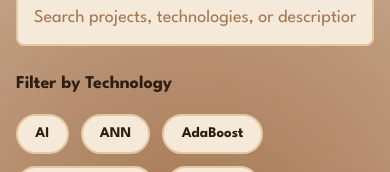
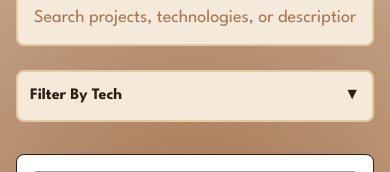
Before and after one commit to ShubhG7/shubhgupta.github.io, a Next.js app: page /projects in a window 390 px wide. Shown: the part 170-342 px from the top of the page. Built offline with nearby package versions, Linux system fonts and the light colour scheme; grey boxes are pictures that could not be loaded.

Commit message:
Improves Mobile UI by adding a mobile filter by tech button

```diff
--- a/src/app/projects/page.tsx
+++ b/src/app/projects/page.tsx
@@ -40,6 +40,7 @@ const ProjectsPage = () => {
   const [selectedTags, setSelectedTags] = useState<string[]>([]);
   const [hoveredTag, setHoveredTag] = useState<string | null>(null);
   const [searchTerm, setSearchTerm] = useState('');
+  const [isFilterOpen, setIsFilterOpen] = useState(false);
 
   // Filter projects based on selected tags and search term
   const filteredProjects = useMemo(() => {
@@ -96,7 +97,22 @@ const ProjectsPage = () => {
 
       {/* Filter UI */}
       <div className="mb-8 relative z-10">
-        <div className="flex items-center justify-between mb-4">
+        {/* Mobile Filter Toggle Button */}
+        <div className="md:hidden mb-4">
+          <button
+            onClick={() => setIsFilterOpen(!isFilterOpen)}
+            className="w-full flex items-center justify-between p-3 bg-[#f5e9da] rounded-lg border-2 border-[#e2c9a0] hover:bg-[#e2c9a0] transition-colors duration-200"
+            style={{ color: '#2d1e13', fontFamily: 'var(--font-league-spartan), Arial, Helvetica, sans-serif' }}
+          >
+            <span className="font-semibold">Filter By Tech</span>
+            <span className={`transform transition-transform duration-200 ${isFilterOpen ? 'rotate-180' : ''}`}>
+              ▼
+            </span>
+          </button>
+        </div>
+
+        {/* Desktop Filter Header */}
+        <div className="hidden md:flex items-center justify-between mb-4">
           <h2 className="text-lg font-semibold" style={{ color: 'var(--text-main)', fontFamily: 'var(--font-league-spartan), Arial, Helvetica, sans-serif' }}>Filter by Technology</h2>
           {selectedTags.length > 0 && (
             <button
@@ -109,6 +125,8 @@ const ProjectsPage = () => {
           )}
         </div>
 
+        {/* Filter Content - Hidden on mobile when closed */}
+        <div className={`${isFilterOpen ? 'block' : 'hidden'} md:block transition-all duration-200`}>
           <div className="w-full flex flex-wrap gap-2 justify-start mb-4" style={{ fontSize: '0.924rem' }}>
           {allTechStack.map((tag) => {
             const isSelected = selectedTags.includes(tag);
@@ -165,6 +183,7 @@ const ProjectsPage = () => {
               )}
             </div>
           )}
+        </div>
       </div>
 
       {/* Projects Grid */}
```
Lines whose indentation alone changed are shown as unchanged.
